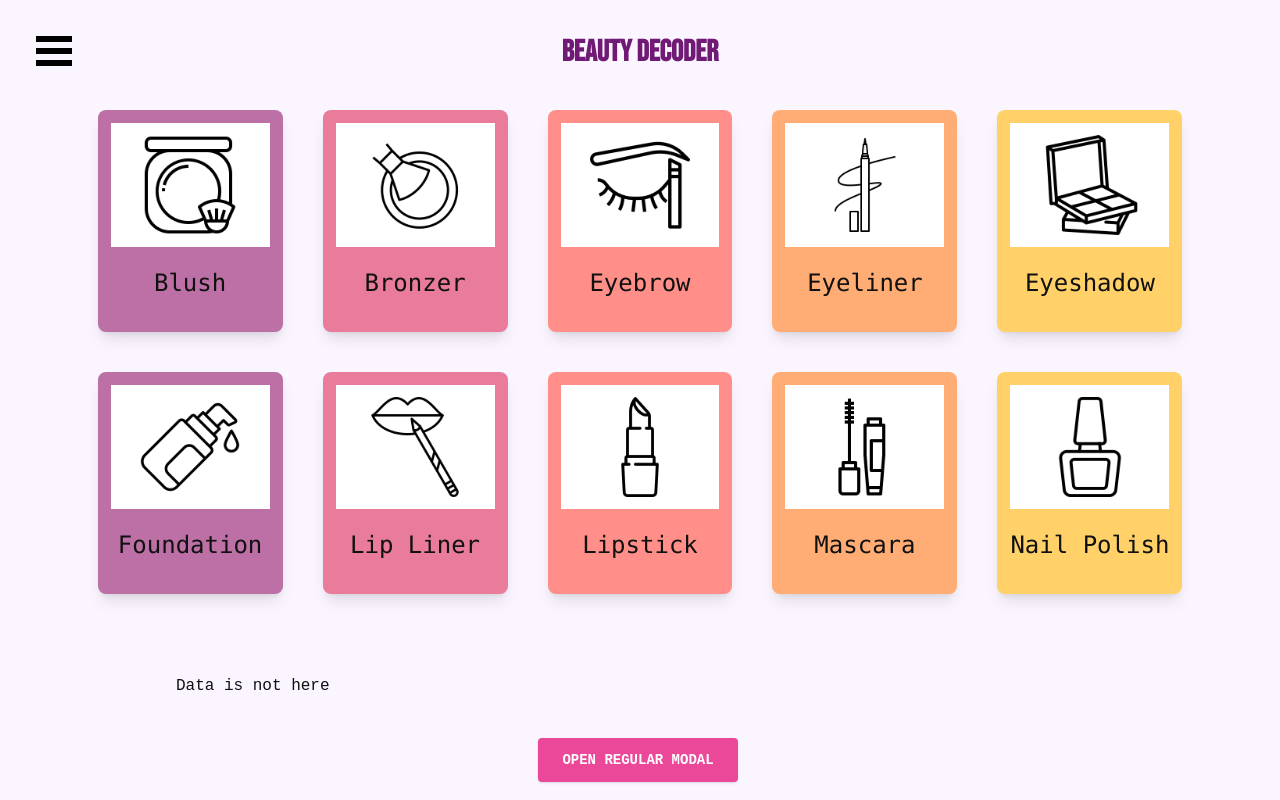
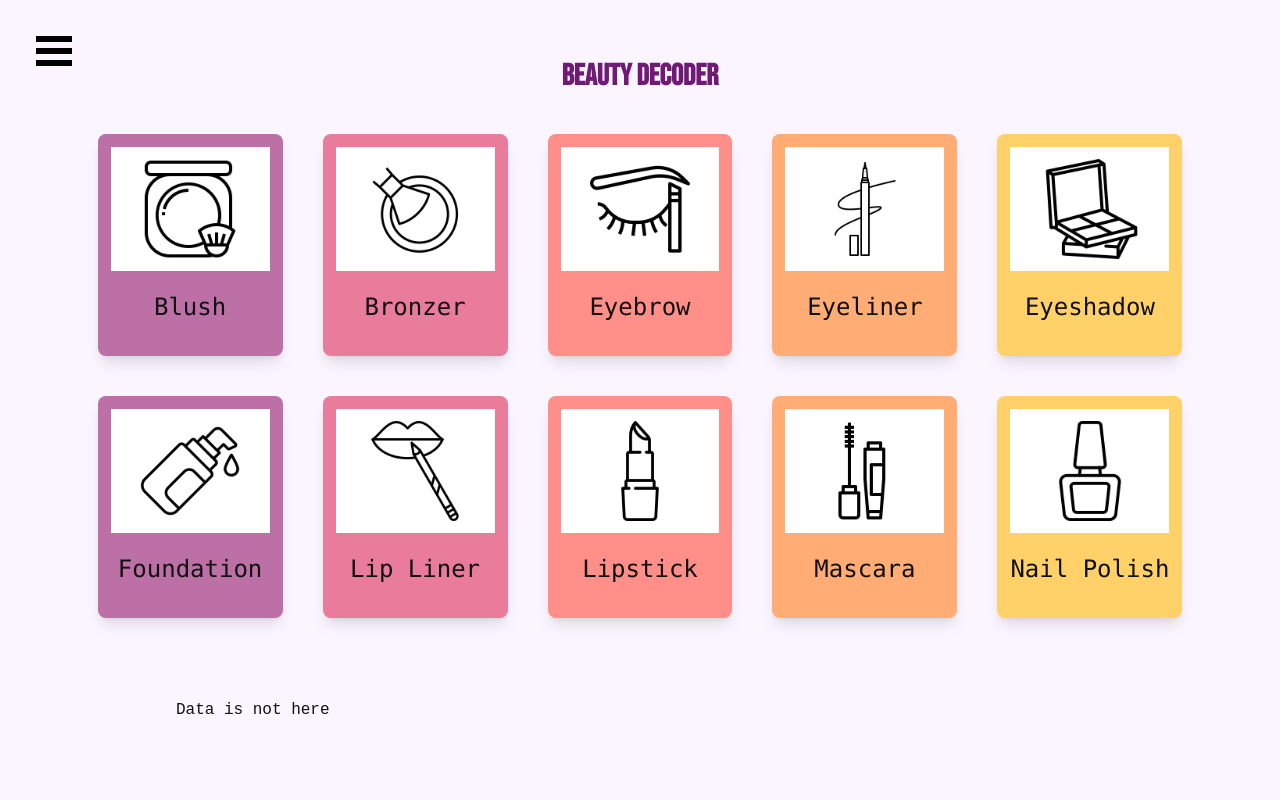
Before and after one commit to Kevasc/beauty-decoder, a Next.js app: page /decoder in a window 1280 px wide. Built offline with nearby package versions, Linux system fonts and the light colour scheme.

Commit message:
Created and plugged in modal content component file, deleted unused modal button at the bottom of the page

```diff
--- a/src/app/decoder/page.tsx
+++ b/src/app/decoder/page.tsx
@@ -17,6 +17,7 @@ import { ProductDetail } from "@/api/api";
 import { ProductCard } from "@/components/ProductCard";
 import { DetailsCard } from "@/components/DetailsCard";
 import Modal from "@/components/Modal";
+import DetailsModalContent from "@/components/DetailsModalContent";
 
 export type Product = {
   name: string;
@@ -118,9 +119,7 @@ const Decoder: React.FC = () => {
           : "Data is not here"}
       </div>
       <Modal isOpen={isOpen} setIsOpen={setIsOpen}>
-        {/* <DetailsModalContent> */}
-        <p>{currentProduct?.description}</p>
-        {/* </DetailsModalContent> */}
+        <DetailsModalContent currentProduct={currentProduct} />
       </Modal>
     </div>
   );
--- /dev/null
+++ b/src/components/DetailsModalContent.tsx
@@ -0,0 +1,14 @@
+import { ProductDetail } from "@/api/api";
+
+interface DetailsModalContentProps {
+  currentProduct: ProductDetail | null;
+}
+
+const DetailsModalContent = ({ currentProduct }: DetailsModalContentProps) => {
+  return (
+    <div className="p-4 text-gray-700">
+      <p>{currentProduct?.description || "No description available."}</p>
+    </div>
+  );
+};
+export default DetailsModalContent;
--- a/src/components/Modal.tsx
+++ b/src/components/Modal.tsx
@@ -3,13 +3,6 @@ import React from "react";
 const Modal = ({ children, isOpen, setIsOpen }) => {
   return (
     <>
-      <button
-        className="bg-pink-500 text-white active:bg-pink-600 font-bold uppercase text-sm px-6 py-3 rounded shadow hover:shadow-lg outline-none focus:outline-none mr-1 mb-1 ease-linear transition-all duration-150"
-        type="button"
-        onClick={() => setIsOpen(true)}
-      >
-        Open regular modal
-      </button>
       {isOpen ? (
         <>
           <div className="justify-center items-center flex overflow-x-hidden overflow-y-auto fixed inset-0 z-50 outline-none focus:outline-none">
```
